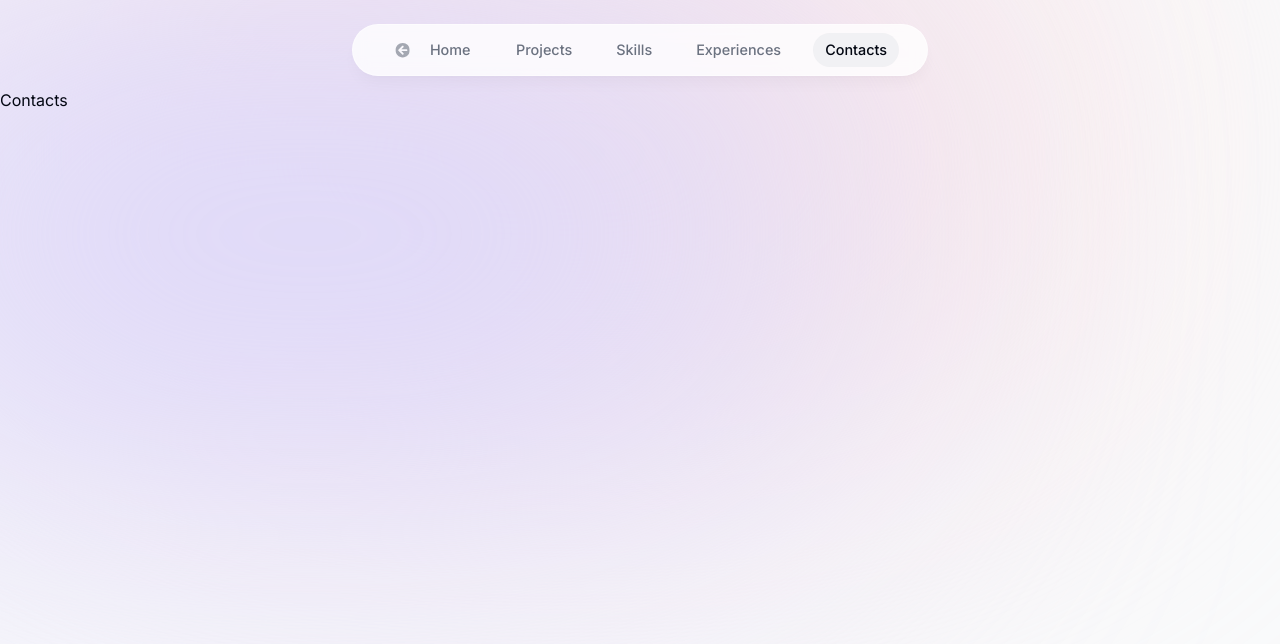
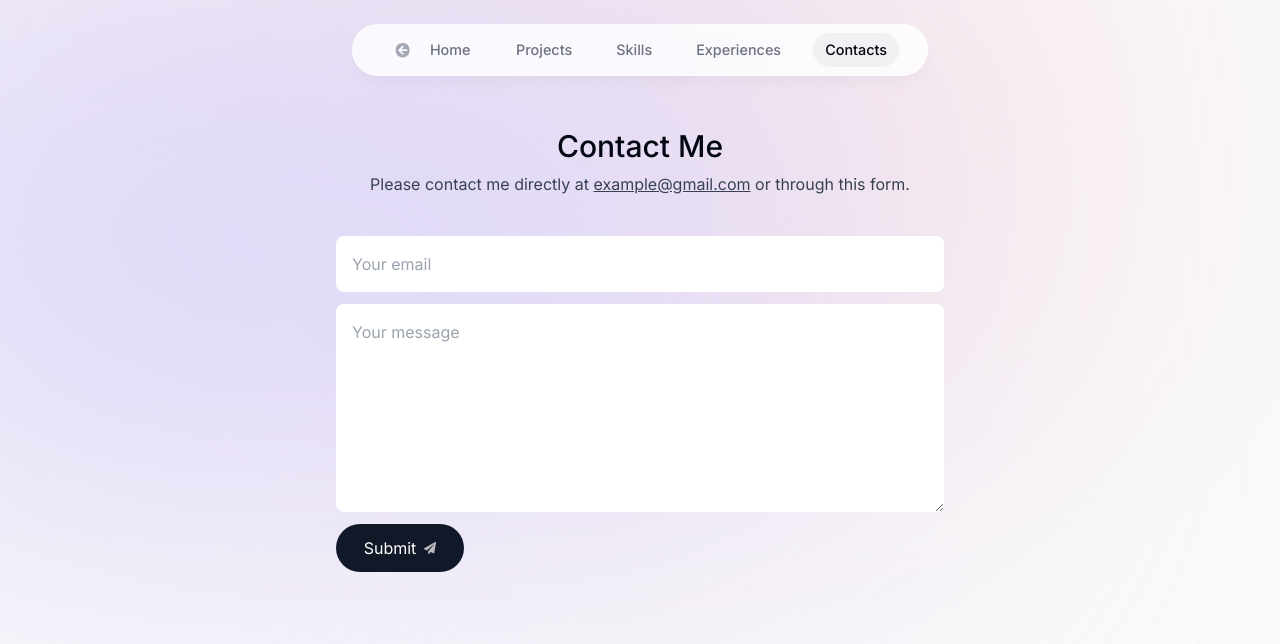
Before and after one commit to satputraya/satputraya, a Next.js app: page /contacts in a window 1280 px wide. Shown: the top 644 px of the page. Built offline with nearby package versions, Linux system fonts and the light colour scheme.

Commit message:
add: contact templating

```diff
--- a/package.json
+++ b/package.json
@@ -16,6 +16,7 @@
     "next": "14.0.4",
     "react": "^18",
     "react-dom": "^18",
+    "react-hot-toast": "^2.4.1",
     "react-icons": "^4.12.0",
     "react-intersection-observer": "^9.5.3",
     "react-vertical-timeline-component": "^3.6.0",
--- a/src/app/contacts/page.tsx
+++ b/src/app/contacts/page.tsx
@@ -1,5 +1,11 @@
-import React from "react";
+"use client";
+
+import { ContactsSection } from "@/components/organisms";
 
 export default function Contacts() {
-  return <div>Contacts</div>;
+  return (
+    <main className="flex flex-col items-center px-4 mt-10">
+      <ContactsSection />
+    </main>
+  );
 }
--- a/src/app/layout.tsx
+++ b/src/app/layout.tsx
@@ -1,6 +1,7 @@
 import type { Metadata } from "next";
 import { Inter } from "next/font/google";
 import "./globals.css";
+
 import { cn } from "@/lib/utils";
 import { GradientBackground } from "@/components/template";
 import { Header } from "@/components/molecules";
@@ -26,11 +27,11 @@ export default function RootLayout({
           inter.className
         )}
       >
-        <GradientBackground />
         <ActiveSectionContextProvider>
           <Header />
           {children}
         </ActiveSectionContextProvider>
+        <GradientBackground />
       </body>
     </html>
   );
--- /dev/null
+++ b/src/components/organisms/ContactsSection/ContactsSection.tsx
@@ -0,0 +1,92 @@
+import React from "react";
+
+import { SectionHeading } from "@/components/atoms";
+import { FaPaperPlane } from "react-icons/fa";
+import { motion } from "framer-motion";
+// import { sendEmail } from "@/actions/sendEmail";
+import toast from "react-hot-toast";
+// import { experimental_useFormStatus as useFormStatus } from "react-dom";
+
+function sendEmail(formData: FormData) {
+  return {
+    data: "",
+    error: "",
+  };
+}
+
+export default function ContactsSection() {
+  //   const { pending } = useFormStatus();
+  const pending = false;
+  return (
+    <motion.section
+      id="contact"
+      className="w-[min(100%,38rem)] text-center"
+      initial={{
+        opacity: 0,
+      }}
+      whileInView={{
+        opacity: 1,
+      }}
+      transition={{
+        duration: 1,
+      }}
+      viewport={{
+        once: true,
+      }}
+    >
+      <SectionHeading>Contact me</SectionHeading>
+
+      <p className="text-gray-700 -mt-6 dark:text-white/80">
+        Please contact me directly at{" "}
+        <a className="underline" href="mailto:example@gmail.com">
+          example@gmail.com
+        </a>{" "}
+        or through this form.
+      </p>
+
+      <form
+        className="mt-10 flex flex-col dark:text-black"
+        action={async (formData) => {
+          const { data, error } = await sendEmail(formData);
+
+          if (error) {
+            toast.error(error);
+            return;
+          }
+
+          toast.success("Email sent successfully!");
+        }}
+      >
+        <input
+          className="h-14 px-4 rounded-lg borderBlack dark:bg-white dark:bg-opacity-80 dark:focus:bg-opacity-100 transition-all dark:outline-none"
+          name="senderEmail"
+          type="email"
+          required
+          maxLength={500}
+          placeholder="Your email"
+        />
+        <textarea
+          className="h-52 my-3 rounded-lg borderBlack p-4 dark:bg-white dark:bg-opacity-80 dark:focus:bg-opacity-100 transition-all dark:outline-none"
+          name="message"
+          placeholder="Your message"
+          required
+          maxLength={5000}
+        />
+        <button
+          type="submit"
+          className="group flex items-center justify-center gap-2 h-[3rem] w-[8rem] bg-gray-900 text-white rounded-full outline-none transition-all focus:scale-110 hover:scale-110 hover:bg-gray-950 active:scale-105 dark:bg-white dark:bg-opacity-10 disabled:scale-100 disabled:bg-opacity-65"
+          disabled={pending}
+        >
+          {pending ? (
+            <div className="h-5 w-5 animate-spin rounded-full border-b-2 border-white"></div>
+          ) : (
+            <>
+              Submit{" "}
+              <FaPaperPlane className="text-xs opacity-70 transition-all group-hover:translate-x-1 group-hover:-translate-y-1" />{" "}
+            </>
+          )}
+        </button>
+      </form>
+    </motion.section>
+  );
+}
--- /dev/null
+++ b/src/components/organisms/ContactsSection/index.ts
@@ -0,0 +1 @@
+export { default } from "./ContactsSection";
--- a/src/components/organisms/index.ts
+++ b/src/components/organisms/index.ts
@@ -3,3 +3,4 @@ export { default as AboutSection } from "./AboutSection";
 export { default as ProjectsSection } from "./ProjectsSection";
 export { default as SkillsSection } from "./SkillsSection";
 export { default as ExperiencesSection } from "./ExperiencesSection";
+export { default as ContactsSection } from "./ContactsSection";
```
Also changed, not shown: 1 other file (tests, documents, lock files or other folders).
